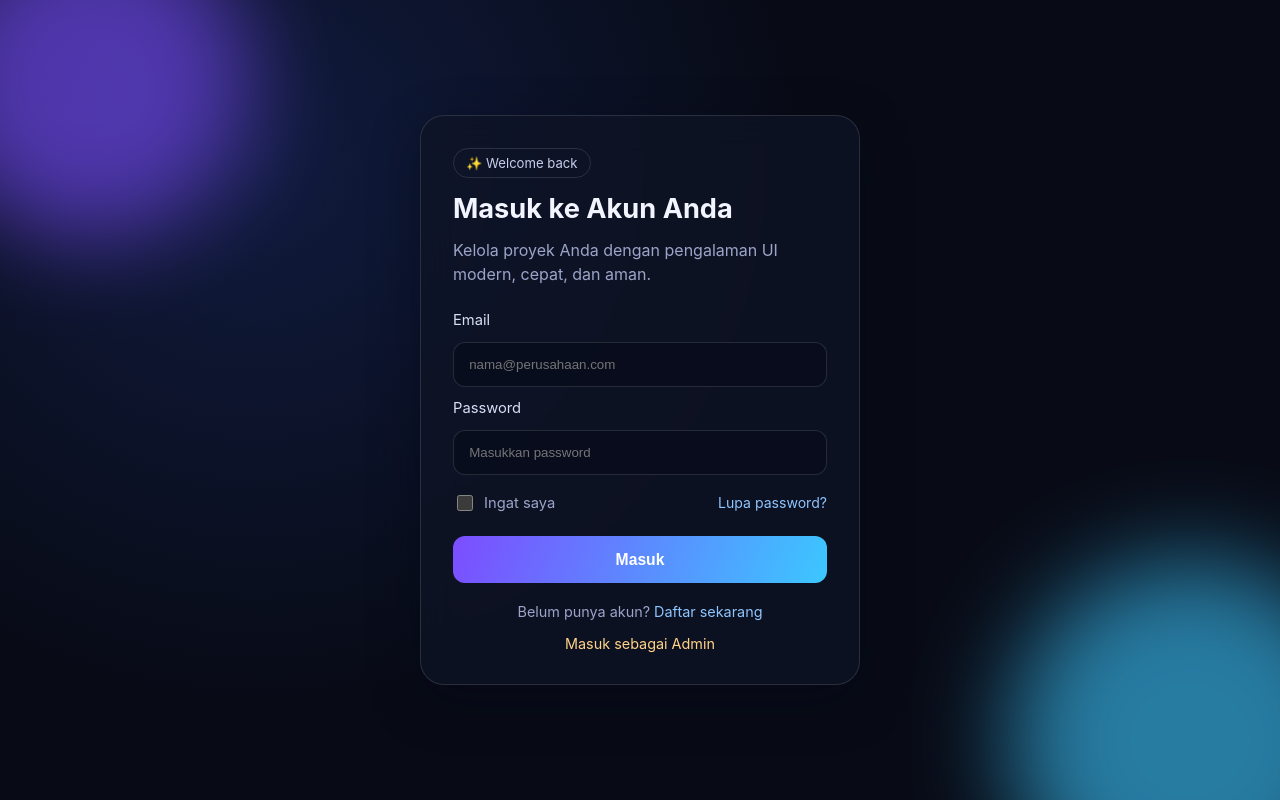
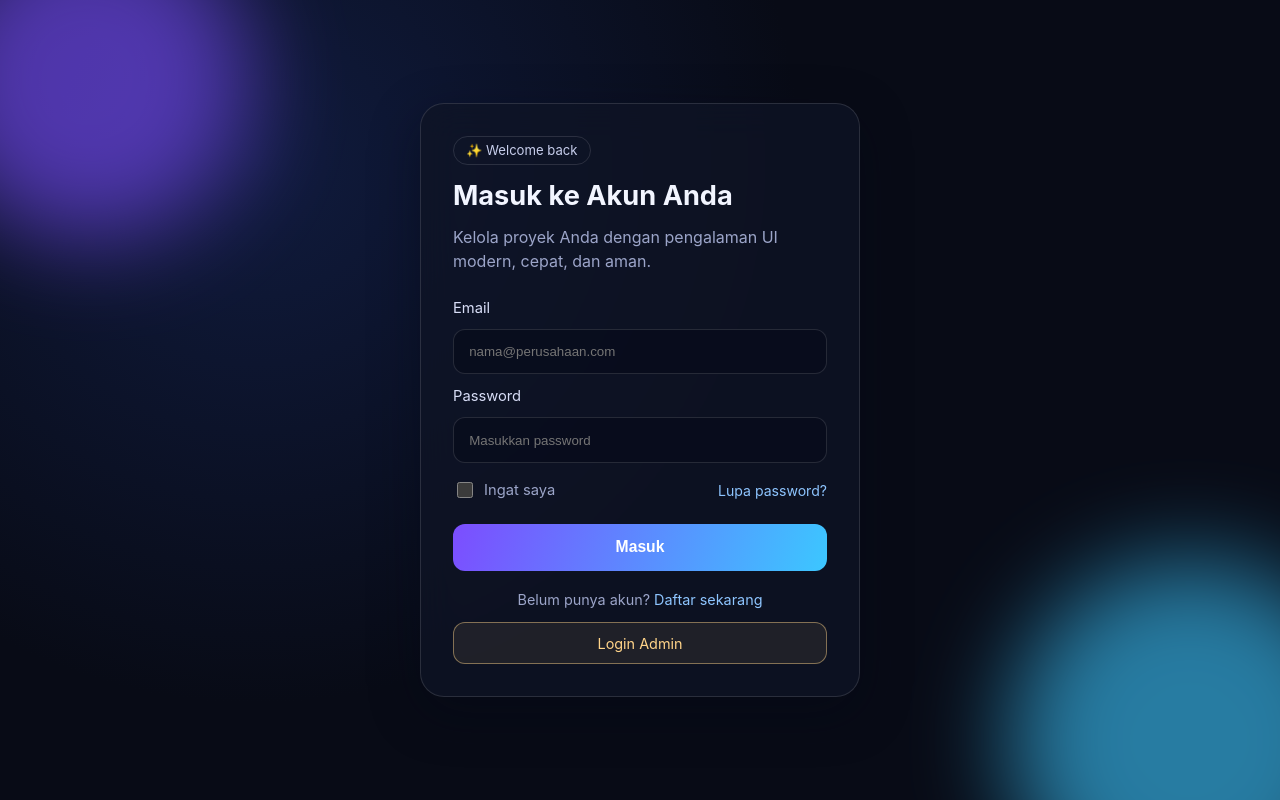
Before and after one commit to wahyuputro00713-max/ProjectNew, a Next.js app in the folder apps/web/: page / in a window 1280 px wide. Built offline with nearby package versions, Linux system fonts and the light colour scheme.

Commit message:
fix(web): show admin login button clearly and add favicon placeholder

```diff
--- a/apps/web/src/app/globals.css
+++ b/apps/web/src/app/globals.css
@@ -168,8 +168,14 @@ button:hover {
 
 
 .admin-entry {
-  display: block;
+  display: inline-flex;
+  justify-content: center;
   margin-top: 0.9rem;
+  width: 100%;
+  border: 1px solid rgba(255, 212, 137, 0.45);
+  border-radius: 12px;
+  padding: 0.72rem 1rem;
+  background: rgba(255, 212, 137, 0.08);
   text-align: center;
   color: #ffd489;
   text-decoration: none;
@@ -177,5 +183,6 @@ button:hover {
 }
 
 .admin-entry:hover {
-  text-decoration: underline;
+  text-decoration: none;
+  background: rgba(255, 212, 137, 0.14);
 }
--- a/apps/web/src/app/page.tsx
+++ b/apps/web/src/app/page.tsx
@@ -49,8 +49,8 @@ export default function LoginPage() {
           Belum punya akun? <a href="#">Daftar sekarang</a>
         </p>
 
-        <a href="http://localhost:3001" className="admin-entry" aria-label="Buka login admin">
-          Masuk sebagai Admin
+        <a href="/admin" className="admin-entry" aria-label="Buka login admin">
+          Login Admin
         </a>
       </section>
     </main>
```
Also changed, not shown: 1 other file (tests, documents, lock files or other folders).
